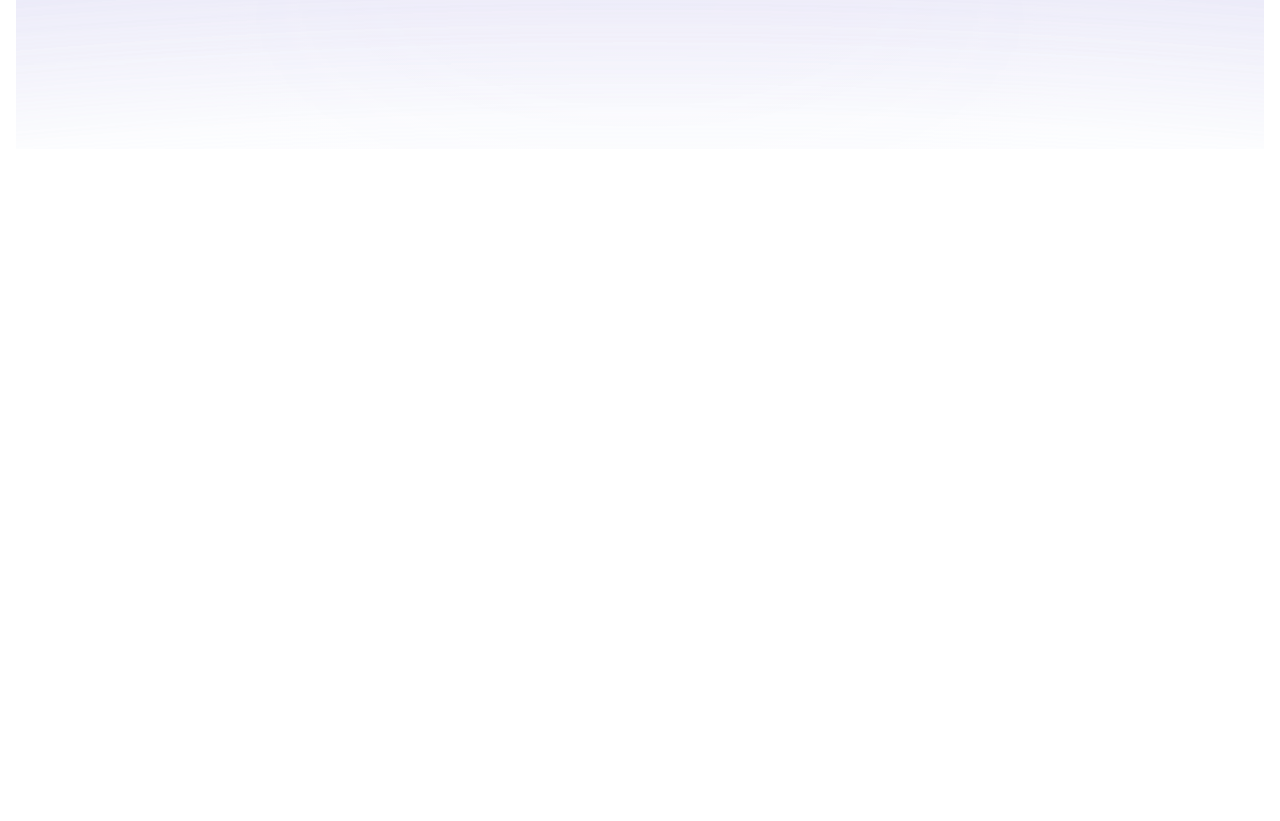
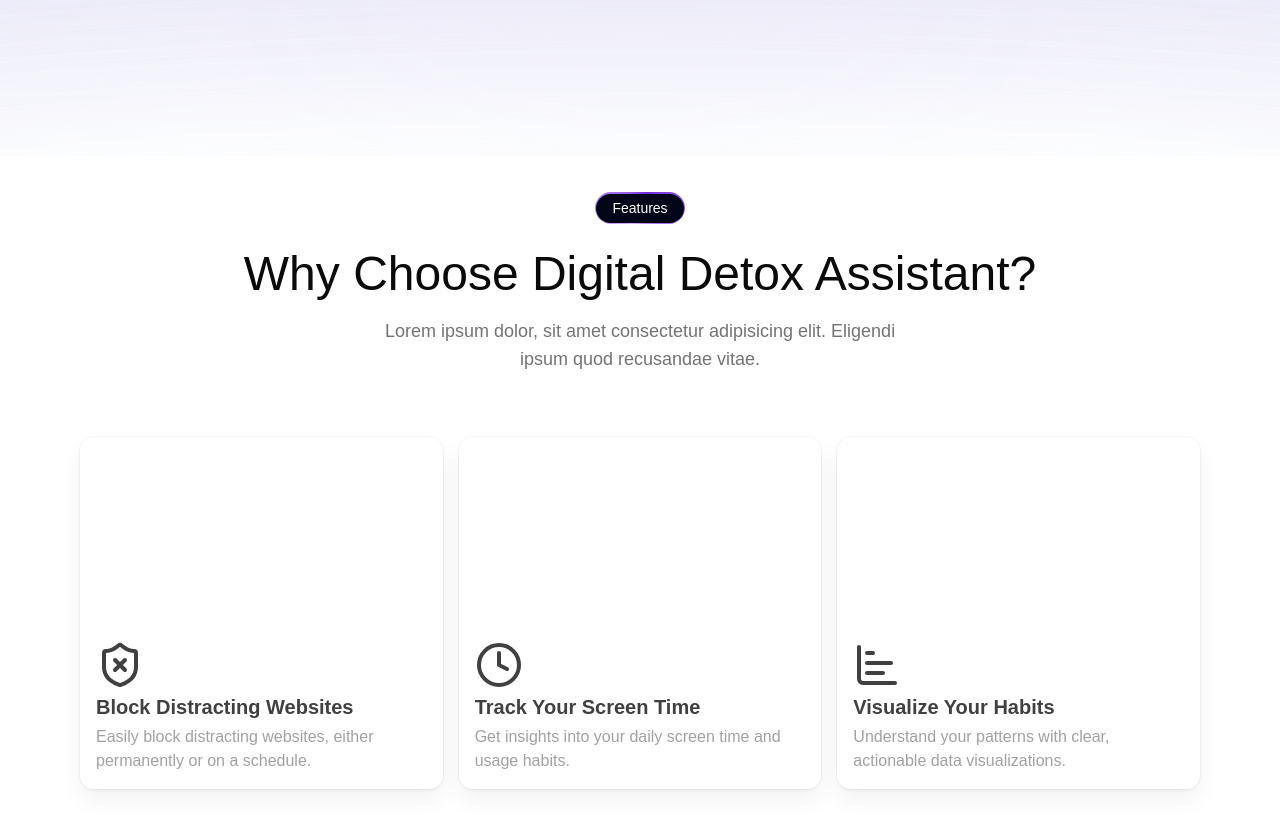
Before and after one commit to atithiswain09/Digital-Detox-Assistant, a React (Vite) app in the folder client/: page / in a window 1280 px wide. Shown: the part 800-1621 px from the top of the page. Before the commit the page ends 949 px from the top, so only its background shows below. Built offline with nearby package versions, Linux system fonts and the light colour scheme.

Commit message:
feat(Features): add CoreFeaturesGrid component and integrate into routing

```diff
--- /dev/null
+++ b/client/src/pages/home/Features/index.jsx
@@ -0,0 +1,72 @@
+import React from "react";
+import { BentoGrid, BentoCard } from "@/components/ui/bento-grid";
+import { ShieldX, ClockIcon, ChartBarIcon } from "lucide-react";
+
+const features = [
+  {
+    Icon: ShieldX,
+    name: "Block Distracting Websites",
+    description:
+      "Easily block distracting websites, either permanently or on a schedule.",
+    className: "col-span-3 sm:col-span-1",
+  },
+  {
+    Icon: ClockIcon,
+    name: "Track Your Screen Time",
+    description: "Get insights into your daily screen time and usage habits.",
+    className: "col-span-3 sm:col-span-1",
+  },
+  {
+    Icon: ChartBarIcon,
+    name: "Visualize Your Habits",
+    description:
+      "Understand your patterns with clear, actionable data visualizations.",
+    className: "col-span-3 sm:col-span-1",
+  },
+];
+
+function CoreFeaturesGrid() {
+  return (
+    <BentoGrid columns={{ base: 1, sm: 2, lg: 3 }} gap={6} autorows="200px" className="py-8">
+      {features.map((feature, idx) => (
+        <BentoCard
+          key={idx}
+          Icon={feature.Icon}
+          name={feature.name}
+          description={feature.description}
+          className={feature.className}
+          background={null} // optional: you can add subtle background animations later
+        />
+      ))}
+    </BentoGrid>
+  );
+}
+
+const Features = () => {
+  return (
+    <section className="mx-auto w-full max-w-full md:max-w-7xl px-4 md:px-12 lg:px-20 pt-10">
+      <div className="opacity-100 transform-none will-change-[opacity]">
+        <div className="flex flex-col w-full items-center lg:items-center justify-center py-8">
+          <div className="relative inline-flex h-8 overflow-hidden rounded-full p-[1.5px] focus:outline-none select-none">
+            <span className="absolute inset-[-1000%] animate-[spin_3s_linear_infinite] bg-[conic-gradient(from_90deg_at_50%_50%,#6d28d9_0%,#d8b4fe_50%,#6d28d9_100%)]"></span>
+            <span className="inline-flex h-full w-full cursor-pointer items-center justify-center rounded-full bg-slate-950 px-4 py-1 text-sm font-medium text-white backdrop-blur-3xl">
+              Features
+            </span>
+          </div>
+          <h2 className="text-center lg:text-center text-3xl md:text-5xl leading-[1.1]! font-medium font-heading text-foreground mt-6">
+            Why Choose Digital Detox Assistant?
+          </h2>
+          <p className="mt-4 text-center lg:text-center text-lg text-muted-foreground max-w-lg">
+            Lorem ipsum dolor, sit amet consectetur adipisicing elit. Eligendi
+            ipsum quod recusandae vitae.
+          </p>
+        </div>
+      </div>
+      <div className="opacity-100 transform-none will-change-[opacity]">
+        <CoreFeaturesGrid />
+      </div>
+    </section>
+  );
+};
+
+export default Features;
--- a/client/src/pages/home/Hero/index.jsx
+++ b/client/src/pages/home/Hero/index.jsx
@@ -5,7 +5,7 @@ import { ArrowRight } from "lucide-react";
 
 export default function Hero() {
   return (
-    <section className="min-h-screen w-full px-4 pt-20 flex justify-center items-center">
+    <section className="min-h-screen w-full sm:pt-20 flex justify-center items-center">
       <div className="size-full relative flex justify-center items-center flex-col">
         <div className="flex justify-center text-center flex-col">
           <h1 className="w-full text-center py-6 font-heading font-semibold bg-linear-to-r from-foreground to-muted-foreground bg-clip-text text-transparent text-balance tracking-tight leading-[1.1] text-4xl sm:text-6xl md:text-7xl lg:text-8xl lg:px-40">
--- a/client/src/routes/index.lazy.jsx
+++ b/client/src/routes/index.lazy.jsx
@@ -2,6 +2,7 @@ import * as React from "react";
 import Hero from "@/pages/home/Hero";
 import { createLazyFileRoute } from "@tanstack/react-router";
 import Gap from "@/components/gap";
+import Features from "@/pages/home/Features";
 
 const GridBackground = React.lazy(
   () => import("@/components/shared/GridBackground"),
@@ -17,7 +18,7 @@ function RouteComponent() {
       <GridBackground />
       <Hero />
       <Gap className="h-10 md:h-20 lg:h-30" />
-
+      <Features />
     </>
   );
 }
```
